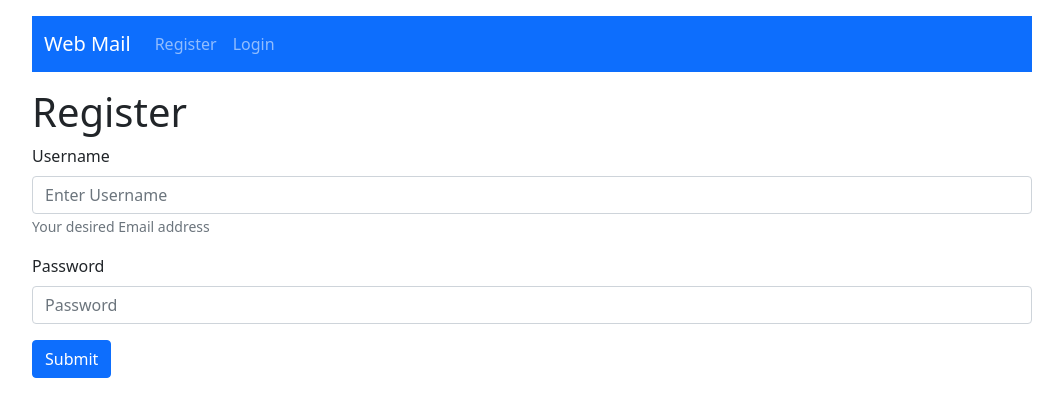
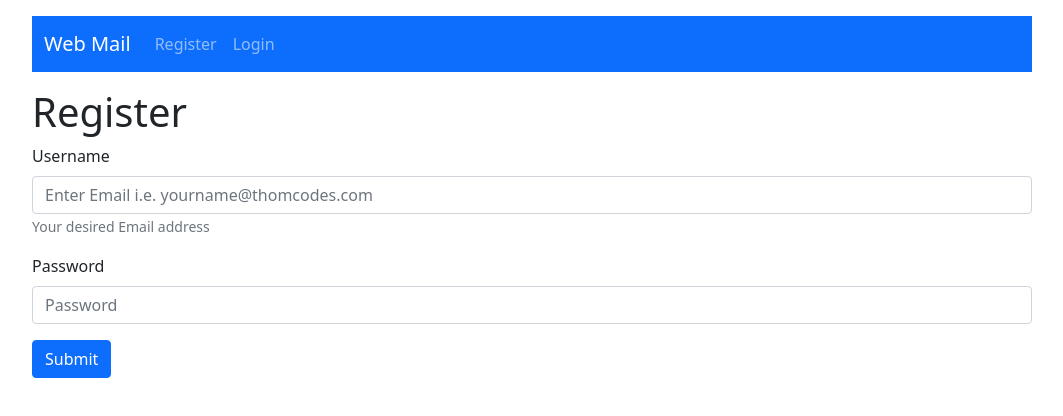
Before and after one commit to IB21-A/mail-react-frontend, a React (Create React App) app: page /register in a window 1280 px wide. Shown: the top 416 px of the page, without its empty margins (108-1171 px from the left). Built offline with nearby package versions, Linux system fonts and the light colour scheme.

Commit message:
clean up register Update modal

```diff
--- a/src/components/Register/index.js
+++ b/src/components/Register/index.js
@@ -1,4 +1,4 @@
-import React, { useEffect, useState } from "react";
+import React, { useState } from "react";
 // Styles
 import { Wrapper } from "./Register.styles";
 import { Form, Button } from "react-bootstrap";
@@ -32,7 +32,7 @@ const Register = () => {
     setError({});
     const options = { abortEarly: false };
     const validated = schema.validate(data, options);
-		// let errorList = errors.error.details;
+
     let errorObject = {};
     if (validated.error) {
       validated.error.details.map((item) => {
@@ -61,7 +61,6 @@ const Register = () => {
   const doSubmit = async (e) => {
     e.preventDefault();
     validate();
-		// console.log(errors);
     return;
   };
 
@@ -69,11 +68,6 @@ const Register = () => {
     <Wrapper>
       <h1>Register</h1>
       <Form>
-				{/* {error && (
-					<div className="error">
-						Username or Password incorrect. Try again.
-					</div>
-				)} */}
         <Form.Group className="mb-3" controlId="formBasicEmail">
           {error.usernameError && (
             <div className="error">{error.usernameError}</div>
@@ -82,10 +76,9 @@ const Register = () => {
           <Form.Control
             name="email"
             type="email"
-						placeholder="Enter Username"
+            placeholder="Enter Email i.e. yourname@thomcodes.com"
             value={data.email}
             onChange={(e) => handleChange(e)}
-						// onChange={(e) => setUsername(e.target.value)}
           />
           <Form.Text className="text-muted">
             Your desired Email address
@@ -103,7 +96,6 @@ const Register = () => {
             placeholder="Password"
             value={data.password}
             onChange={(e) => handleChange(e)}
-						//onChange={(e) => setPassword(e.target.value)}
           />
           {error.password && (
             <div className="alert alert-danger">{error.password}</div>
--- a/src/components/ThomCodesModal/index.js
+++ b/src/components/ThomCodesModal/index.js
@@ -30,8 +30,9 @@ const ThomCodesModal = () => {
         <Modal.Body>
           <p>I see you're visiting via link from my portolio site! </p>
           <p>
-            Feel free to create an account by visiting the register link, or you
-            can reach out to me at{" "}
+            Feel free to create an account by visiting the register link (You
+            can make up an email address, as long as it ends in
+            '@somedomain.com'), or you can reach out to me at{" "}
             <a href="mailto:Thom@thomcodes.com">Thom@thomcodes.com</a> and I'll
             send you personalized account!
           </p>
```
Lines whose indentation alone changed are shown as unchanged.
